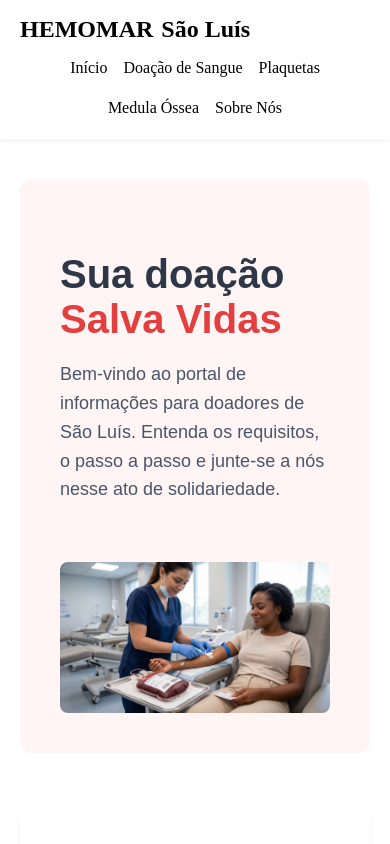
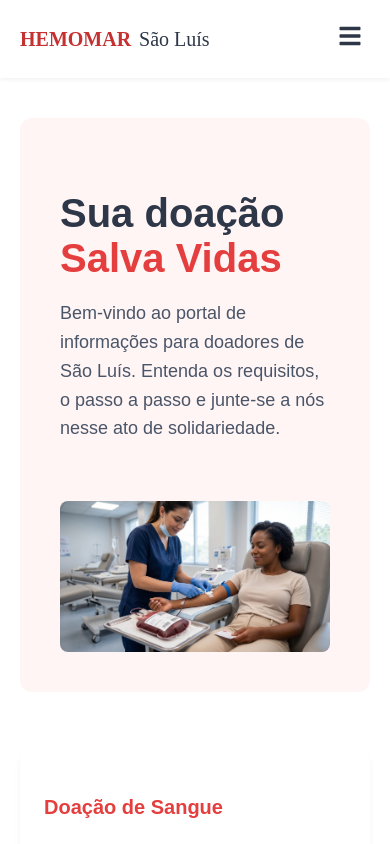
Before and after one commit to FelipeMedeiros99/hemomar-front, a Next.js app: page / in a window 390 px wide. Shown: the top 844 px of the page. Built offline with nearby package versions, Linux system fonts and the light colour scheme.

Commit message:
feat(Header): enhance header component with responsive menu and improved styles

```diff
--- a/src/components/Header/Header.tsx
+++ b/src/components/Header/Header.tsx
@@ -1,31 +1,42 @@
-'use client';
+"use client";
 
-import React from 'react';
-import { headerNavigation } from './data';
+import React, { useState } from "react";
+import { FaBars, FaTimes } from "react-icons/fa";
+import { headerNavigation } from "./data";
 import {
   HeaderContainer,
   HeaderContent,
   LogoArea,
   Navigation,
-  NavLink } from './HeaderStyles';
+  NavLink,
+  MenuButton, // Novo componente de botão
+} from "./HeaderStyles";
 
-/**
- * Componente global de Cabeçalho.
- * Responsável por gerenciar a navegação principal da aplicação.
- */
 export const Header: React.FC = () => {
+  const [isOpen, setIsOpen] = useState(false);
+
+  const toggleMenu = () => setIsOpen(!isOpen);
+
   return (
     <HeaderContainer>
       <HeaderContent>
-        {/* Área do Logotipo */}
         <LogoArea href="/">
           HEMOMAR <span>São Luís</span>
         </LogoArea>
 
-        {/* Navegação iterando sobre os dados isolados */}
-        <Navigation aria-label="Navegação Principal">
+        {/* Botão hamburguer visível apenas no mobile */}
+        <MenuButton onClick={toggleMenu} aria-label="Menu de Navegação">
+          {isOpen ? <FaTimes /> : <FaBars />}
+        </MenuButton>
+
+        {/* Navigation agora recebe o estado 'isOpen' para estilização condicional */}
+        <Navigation $isOpen={isOpen} aria-label="Navegação Principal">
           {headerNavigation.map((item) => (
-            <NavLink key={item.href} href={item.href}>
+            <NavLink
+              key={item.href}
+              href={item.href}
+              onClick={() => setIsOpen(false)}
+            >
               {item.label}
             </NavLink>
           ))}
--- a/src/components/Header/HeaderStyles.ts
+++ b/src/components/Header/HeaderStyles.ts
@@ -1,14 +1,24 @@
-'use client';
+"use client";
 
-import styled from 'styled-components';
-import Link from 'next/link';
+import styled from "styled-components";
+import Link from "next/link";
+
+// Paleta de cores centralizada no estilo
+const colors = {
+  primary: "#c53030",
+  textMain: "#2d3748",
+  textMuted: "#4a5568",
+  surface: "#ffffff",
+  shadow: "rgba(0, 0, 0, 0.05)",
+  shadowMobile: "rgba(0, 0, 0, 0.1)",
+};
 
 export const HeaderContainer = styled.header`
-  background-color: var(--color-surface);
-  box-shadow: 0 2px 4px rgba(0, 0, 0, 0.05);
+  background-color: ${colors.surface};
+  box-shadow: 0 2px 4px ${colors.shadow};
   position: sticky;
   top: 0;
-  z-index: 50; /* Garante que o header fique sobre outros elementos durante o scroll */
+  z-index: 1000;
   width: 100%;
 `;
 
@@ -19,7 +29,6 @@ export const HeaderContent = styled.div`
   display: flex;
   align-items: center;
   justify-content: space-between;
-  flex-wrap: wrap; /* Permite que os links desçam graciosamente em telas menores */
 `;
 
 export const LogoArea = styled(Link)`
@@ -28,39 +37,71 @@ export const LogoArea = styled(Link)`
   gap: 8px;
   font-size: 1.5rem;
   font-weight: 700;
-  color: var(--color-primary);
+  color: ${colors.primary};
   text-decoration: none;
+  transition: opacity 0.2s ease;
+
+  &:hover {
+    opacity: 0.9;
+  }
 
   span {
-    color: var(--color-text-main);
+    color: ${colors.textMain};
+    font-weight: 400;
+  }
+
+  @media (max-width: 480px) {
+    font-size: 1.25rem;
   }
 `;
 
-export const Navigation = styled.nav`
+export const MenuButton = styled.button`
+  display: none;
+  background: none;
+  border: none;
+  font-size: 1.5rem;
+  color: ${colors.textMain};
+  cursor: pointer;
+  padding: 8px;
+
+  @media (max-width: 768px) {
+    display: block;
+  }
+`;
+
+export const Navigation = styled.nav<{ $isOpen: boolean }>`
   display: flex;
   gap: 24px;
   align-items: center;
 
   @media (max-width: 768px) {
+    display: ${({ $isOpen }) => ($isOpen ? "flex" : "none")};
+    flex-direction: column;
+    position: absolute;
+    top: 100%;
+    left: 0;
     width: 100%;
-    justify-content: center;
-    margin-top: 16px;
-    gap: 16px;
-    flex-wrap: wrap;
+    background-color: ${colors.surface};
+    padding: 20px 0;
+    box-shadow: 0 4px 6px ${colors.shadowMobile};
   }
 `;
 
 export const NavLink = styled(Link)`
   font-size: 1rem;
   font-weight: 500;
-  color: var(--color-text-muted);
+  color: ${colors.textMuted};
   text-decoration: none;
-  transition: color 0.2s ease, border-bottom 0.2s ease;
-  padding-bottom: 4px;
-  border-bottom: 2px solid transparent;
+  transition: color 0.2s ease;
+  padding: 8px 12px;
 
   &:hover {
-    color: var(--color-primary);
-    border-bottom: 2px solid var(--color-primary);
+    color: ${colors.primary};
+  }
+
+  @media (max-width: 768px) {
+    width: 100%;
+    text-align: center;
+    padding: 16px;
   }
 `;
```
